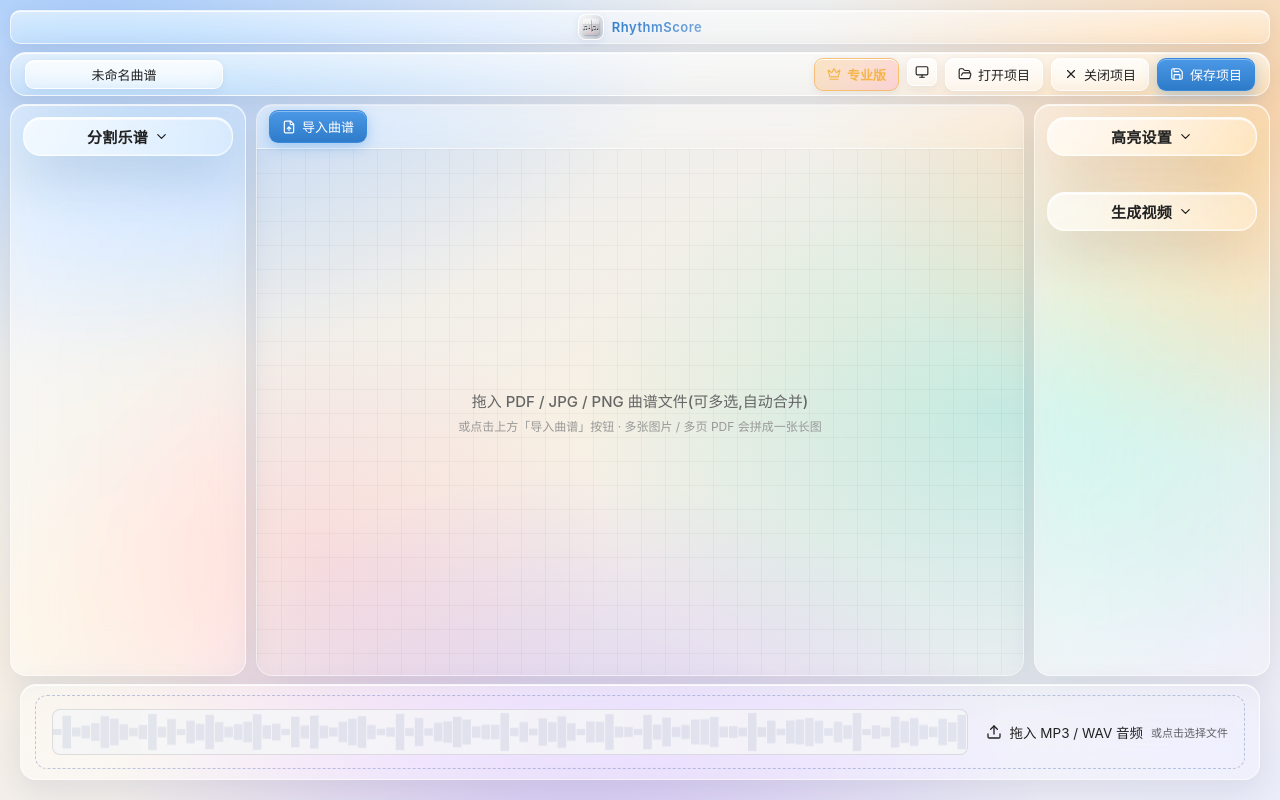
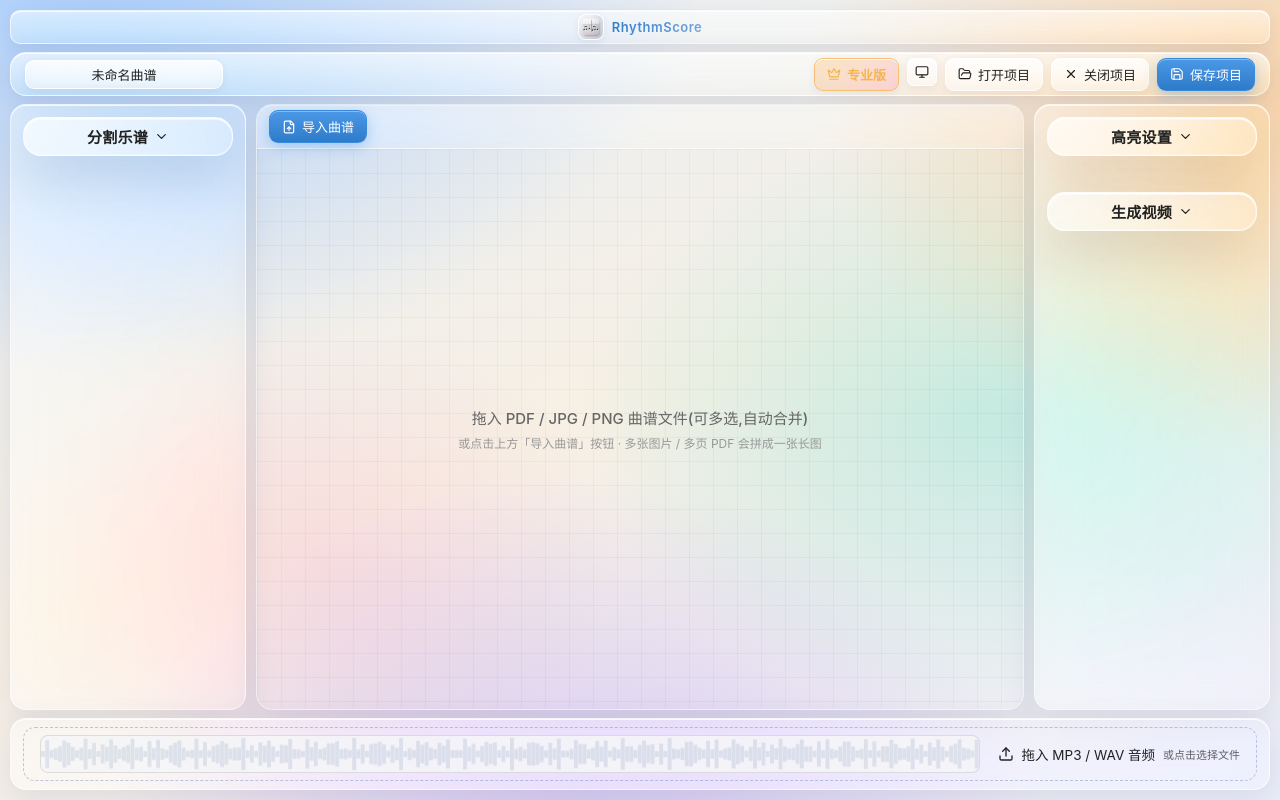
Before and after one commit to 145252/rhythmscore, a React (Vite) app in the folder src/renderer/: page / in a window 1280 px wide. Built offline with nearby package versions, Linux system fonts and the light colour scheme.

Commit message:
底部播放条优化:高度72px对齐板块、波形峰值2600密集细条、假波形220条、黑夜模式适配

```diff
--- a/src/renderer/src/components/BottomAudioBar.tsx
+++ b/src/renderer/src/components/BottomAudioBar.tsx
@@ -5,7 +5,7 @@ import { decodeWaveform, formatTime, getAudio } from '../audioPlayer'
 import { getMeasureCount } from '../geometry'
 import { readAsDataURL } from '../base64'
 
-const WAVE_H = 46
+const WAVE_H = 38
 
 /** 底部音频播放条:横贯窗口底部,波形 + 播放控制 + 对点(音乐播放器风格) */
 export default function BottomAudioBar(): React.JSX.Element {
@@ -96,7 +96,7 @@ export default function BottomAudioBar(): React.JSX.Element {
     setAudioDuration(0)
     setCurrentTime(0)
     setPlaying(false)
-    void decodeWaveform(audioDataUrl, 900).then((peaks) => setWaveform(peaks))
+    void decodeWaveform(audioDataUrl, 2600).then((peaks) => setWaveform(peaks))
   }, [audioDataUrl, audio, setAudioDuration, setCurrentTime, setPlaying, setWaveform])
 
   // 绑定播放器事件
@@ -189,18 +189,18 @@ export default function BottomAudioBar(): React.JSX.Element {
 
     if (!audioDataUrl || !waveformPeaks || !audioDuration) {
       // 装饰假波形
-      const fake = 96
-      ctx.fillStyle = 'rgba(120,140,180,0.18)'
+      const fake = 220
+      ctx.fillStyle = 'rgba(120,140,180,0.22)'
       for (let i = 0; i < fake; i++) {
         const h = 6 + Math.abs(Math.sin(i * 1.7) * Math.cos(i * 0.6)) * (WAVE_H * 0.75)
-        ctx.fillRect((i / fake) * W, (WAVE_H - h) / 2, Math.max(1, W / fake - 1), h)
+        ctx.fillRect((i / fake) * W, (WAVE_H - h) / 2, Math.max(0.6, W / fake - 0.4), h)
       }
       return
     }
 
     const n = waveformPeaks.length
     const bw = W / n
-    ctx.fillStyle = '#9aa3ad'
+    ctx.fillStyle = '#a8b2c0'
     for (let i = 0; i < n; i++) {
       const h = Math.max(2, waveformPeaks[i] * WAVE_H * 0.92)
       ctx.fillRect(i * bw, (WAVE_H - h) / 2, Math.max(1, bw - 0.5), h)
--- a/src/renderer/src/styles.css
+++ b/src/renderer/src/styles.css
@@ -1667,7 +1667,7 @@ body.dark .lic-head {
 .app{display:flex;flex-direction:column;height:100vh}
 .app-body{flex:1;min-height:0}
 .bottom-bar{
-  flex:none;height:96px;margin:0 10px 10px;padding:10px 14px;border-radius:16px;
+  flex:none;height:72px;margin:0;padding:8px 12px;border-radius:14px;border-radius:16px;
   display:flex;align-items:center;gap:16px;
   background:linear-gradient(90deg,rgba(255,255,255,.5),rgba(255,255,255,.2));
   -webkit-backdrop-filter:blur(20px) saturate(1.8);backdrop-filter:blur(20px) saturate(1.8);
@@ -1710,3 +1710,17 @@ body.dark .lic-head {
 .bar-controls .cur-measure{font-size:13px;color:var(--ink);min-width:52px;text-align:center;white-space:nowrap}
 .bar-controls .marking-hint{color:#e09a1f;font-size:12px}
 .bar-controls .marked-count{font-size:12px;color:var(--ink3);white-space:nowrap}
+
+/* 底部播放条:黑夜模式适配 */
+body.dark .bottom-bar{
+  background:linear-gradient(90deg,rgba(28,36,60,.78),rgba(20,26,46,.66));
+  border-color:rgba(255,255,255,.1);
+  box-shadow:0 8px 28px rgba(0,0,0,.4),inset 0 1px 0 rgba(255,255,255,.06);
+}
+body.dark .bar-empty{border-color:rgba(150,170,220,.32)}
+body.dark .bar-empty:hover{background:rgba(90,120,220,.1);border-color:rgba(110,150,240,.5)}
+body.dark .bar-empty-hint{color:#9fb0d0}
+body.dark .bar-controls .cur-measure{color:#e8eefb}
+body.dark .bar-controls .marked-count{color:#7d89ab}
+body.dark .bar-divider{background:rgba(160,180,220,.2)}
+body.dark .wave-time{color:#7d89ab;text-shadow:none}
```
